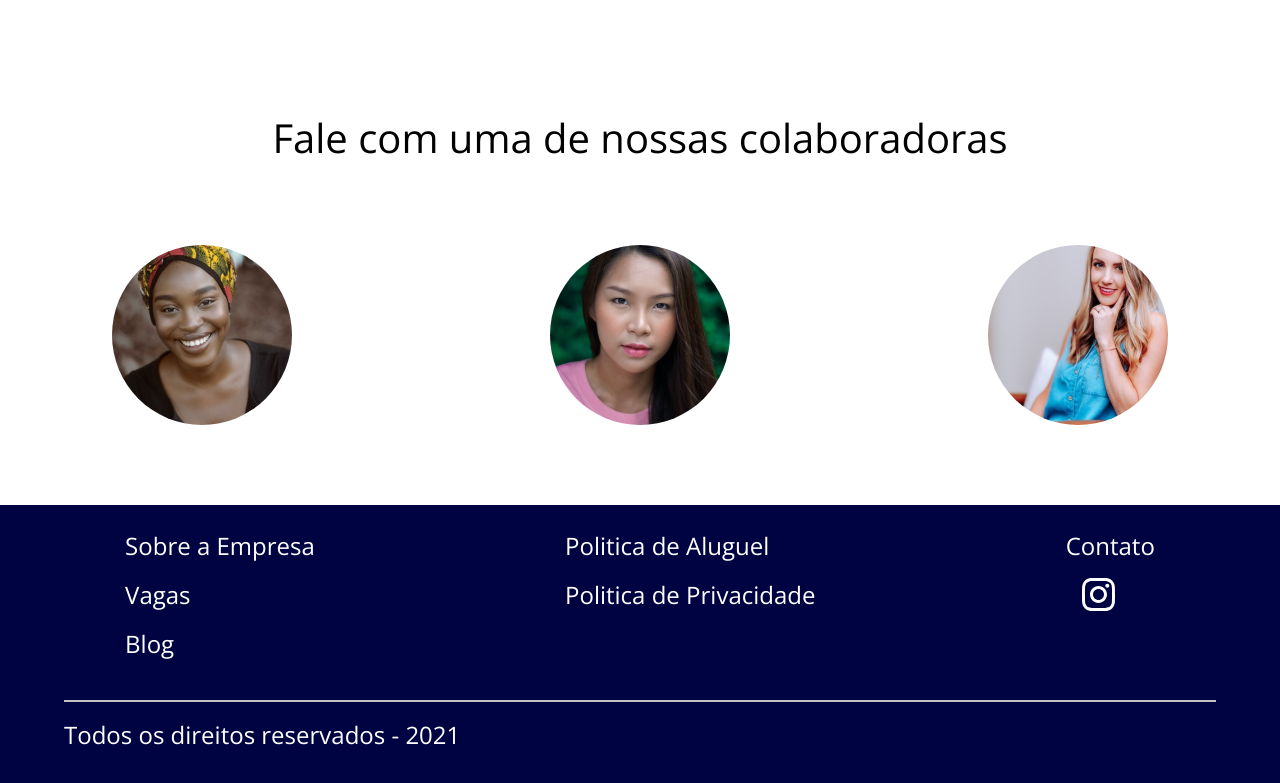
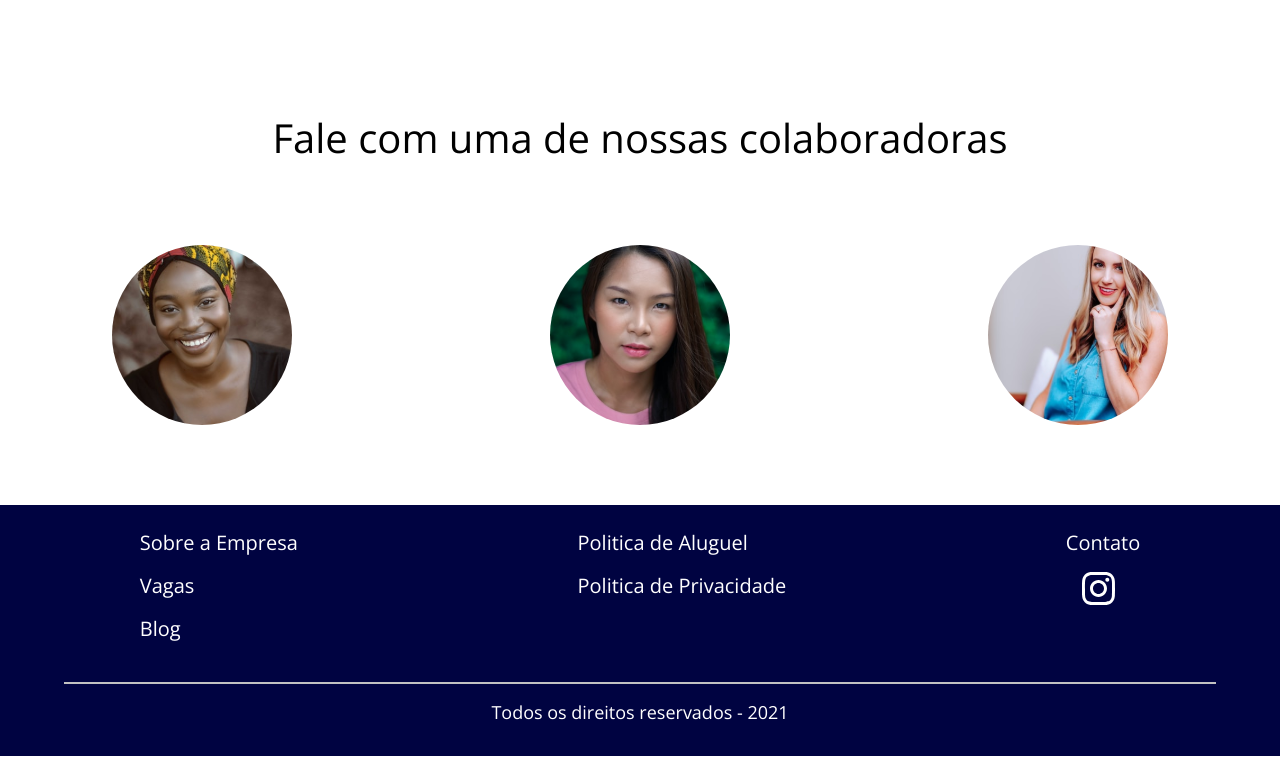
Before and after one commit to Izabela-dsn/EdCar, a React (Create React App) app in the folder edcar/: page / in a window 1280 px wide. Shown: the part 2070-2853 px from the top of the page. After the commit the page ends 2826 px from the top, so only its background shows below. Built offline with nearby package versions, Linux system fonts and the light colour scheme.

Commit message:
update css

```diff
--- a/edcar/src/components/Footer/styles.css
+++ b/edcar/src/components/Footer/styles.css
@@ -1,5 +1,5 @@
 .page-footer{
-    width: 100vw;
+    width: 100%;
     background-color: var(--color-blue-strong);
     display: flex;
     flex-wrap: wrap;
@@ -23,21 +23,13 @@
 .column-terms p,
 .column-contact p{
     padding-bottom: 1rem;
-    font-family: 'Open Sans',sans-serif;
-    font-size: 24px;
-    font-style: normal;
-    font-weight: 400;
-    line-height: 33px;
+    font: 400 20px 'Open Sans',sans-serif;
 }
 
 .column-rights p{
-    padding-top: 1rem;
-    padding-bottom: 2rem;
-    font-family: 'Open Sans',sans-serif;
-    font-size: 24px;
-    font-style: normal;
-    font-weight: 400;
-    line-height: 33px;
+    padding: 1rem 0 2rem 0;
+    font: 400 18px 'Open Sans',sans-serif;
+    text-align: center;
 }
 
 .column-contact .instagram,
```
